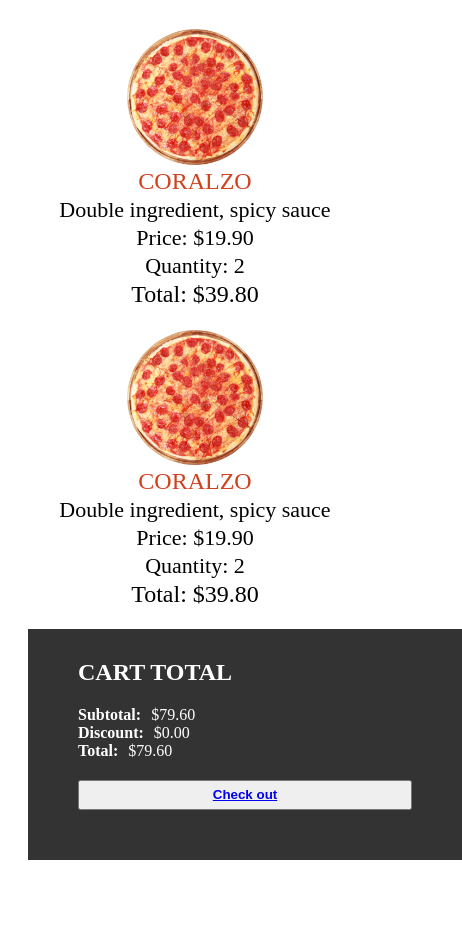
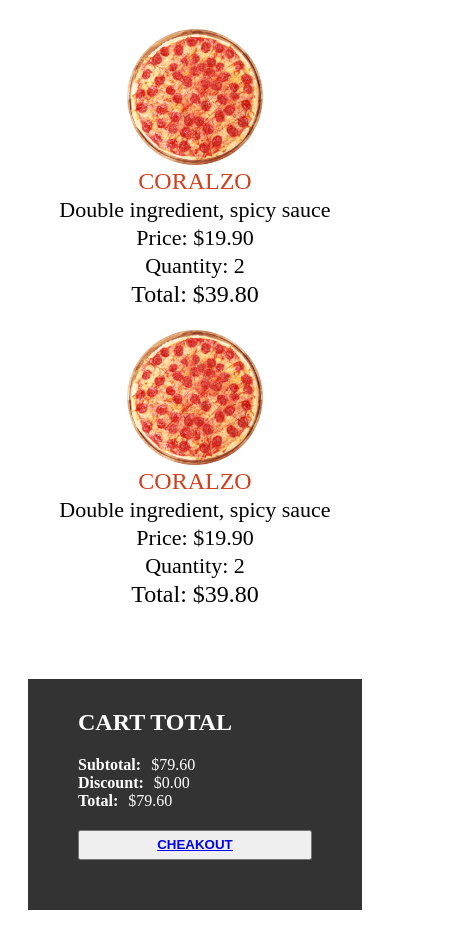
Before and after one commit to AAashik519/food-ordering-with-next-js, a Next.js app: page /cart in a window 390 px wide. Shown: the whole page, 462 px wide, since content can reach past the window. Before the commit the page ends 888 px from the top, so only its background shows below. Built offline with nearby package versions, Linux system fonts and the light colour scheme.

Commit message:
tab responsive

```diff
--- a/pages/cart.jsx
+++ b/pages/cart.jsx
@@ -1,5 +1,6 @@
 import styles from "../styles/Cart.module.css";
 import Image from "next/image";
+import Link from "next/link";
 
 const Cart = () => {
   return (
@@ -87,7 +88,7 @@ const Cart = () => {
             <b className={styles.totalTextTitle}>Total:</b>$79.60
           </div>
           <button className={styles.button}>
-          <a href="/order/123">Check out</a>
+          <Link href="/order/123">CHEAKOUT</Link>
         </button>
         </div>
       </div>
--- a/styles/Cart.module.css
+++ b/styles/Cart.module.css
@@ -56,6 +56,33 @@
     cursor: pointer;
     margin-top: 20px;
   }
+  @media screen and (max-width: 780px){
+    .container{
+      flex-direction: column;
+    }
+    .right{
+      display: flex;
+      margin-top: 50px;
+      justify-content: center;
+
+    }
+    .button{
+
+       display: flex;
+       justify-content: center;
+       align-items: center;
+    }
+  }
+
+
+
+
+
+
+
+
+
+
 
   @media screen and (max-width: 480px) {
     .container {
--- a/styles/Navbar.module.css
+++ b/styles/Navbar.module.css
@@ -1,5 +1,6 @@
 .container {
     height: 100px;
+    width: 100%;
     padding: 0px 50px;
     background-color: #d1411e;
     display: flex;
@@ -85,3 +86,20 @@
         flex: 3;
     }
  }
+
+
+ @media screen and (max-width:780px) {
+    .texts{
+        display: flex;
+        justify-content: center;
+        align-items: center;
+
+    }
+    .text{
+      margin: 7px;
+
+    }
+    .text:last-child{
+        font-size: 15px;
+    }
+ }
```
